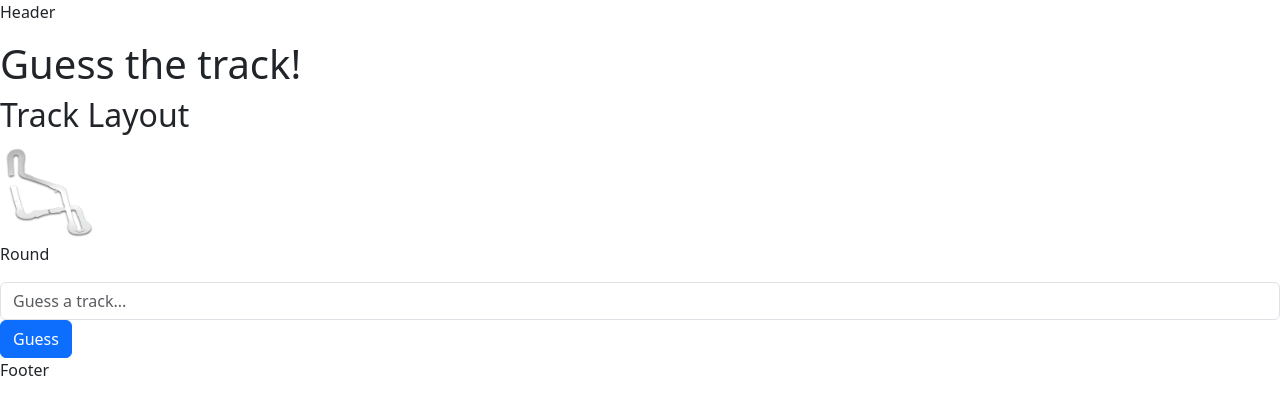
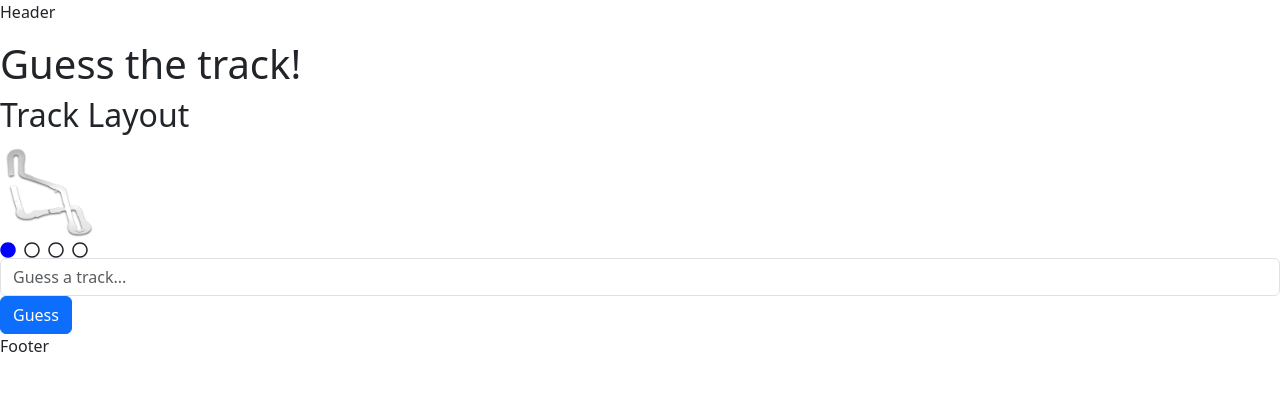
Before and after one commit to thomasamb/8dle, a Next.js app: page / in a window 1280 px wide. Shown: the top 414 px of the page. Built offline with nearby package versions, Linux system fonts and the light colour scheme.

Commit message:
RoundTracker and clues render and stack vertically

```diff
--- a/app/ui/clue.tsx
+++ b/app/ui/clue.tsx
@@ -1,13 +1,10 @@
 import { useState, useEffect } from "react";
 import GameState from "../lib/gameState";
 import Image from "next/image";
-import { Pagination } from "react-bootstrap";
+import { ReactNode } from "react";
 
 export default function Clue({ gameState }: { gameState: GameState }) {
-  let active = 1;
-  function roundSwitch(round: number) {
-    switch (round) {
-      case 1:
+  const Round1 = (): ReactNode => {
     return (
       <div id="round1">
         <Image
@@ -18,7 +15,9 @@ export default function Clue({ gameState }: { gameState: GameState }) {
         />
       </div>
     );
-      case 2:
+  };
+
+  const Round2 = (): ReactNode => {
     return (
       <div id="round2">
         <Image
@@ -29,7 +28,9 @@ export default function Clue({ gameState }: { gameState: GameState }) {
         />
       </div>
     );
-      case 3:
+  };
+
+  const Round3 = (): ReactNode => {
     return (
       <div id="round3">
         <Image
@@ -40,11 +41,28 @@ export default function Clue({ gameState }: { gameState: GameState }) {
         />
       </div>
     );
-      case 4:
+  };
+
+  const Round4 = (): ReactNode => {
     return TrackSong({ gameState });
+  };
+
+  function renderRound(idx: number): ReactNode {
+    const roundComponents = [Round1, Round2, Round3, Round4];
+    if (idx <= gameState.round) {
+      const RoundComponent = roundComponents[idx - 1];
+      return <RoundComponent />;
     }
   }
-  return <div id="clue">{roundSwitch(gameState.round)}</div>;
+
+  return (
+    <div id="clues">
+      {renderRound(1)}
+      {renderRound(2)}
+      {renderRound(3)}
+      {renderRound(4)}
+    </div>
+  );
 }
 
 function TrackSong({ gameState }: { gameState: GameState }) {
--- a/app/ui/game.tsx
+++ b/app/ui/game.tsx
@@ -6,6 +6,7 @@ import { useState } from "react";
 import GameHandler from "../lib/gameHandler";
 import { Modal } from "react-bootstrap";
 import Image from "next/image";
+import RoundTracker from "./roundTracker";
 
 export default function Game() {
   const [gameHandler, setGameHandler] = useState(new GameHandler());
@@ -21,14 +22,6 @@ export default function Game() {
         gameHandler={gameHandler}
       />
       <GameEndModal gameState={gameState} />
-    </>
-  );
-}
-
-function RoundTracker({ gameState }: { gameState: GameState }) {
-  return (
-    <>
-      <p>Round</p>
     </>
   );
 }
--- /dev/null
+++ b/app/ui/roundTracker.tsx
@@ -0,0 +1,22 @@
+import GameState from "../lib/gameState";
+import { FaRegCircle } from "react-icons/fa"; // hollow circle
+import { FaCircle } from "react-icons/fa"; // opaque circle
+
+export default function RoundTracker({ gameState }: { gameState: GameState }) {
+  const opaqueCircle = <FaCircle color="blue" />;
+  const hollowCircle = <FaRegCircle />;
+  const circle = (idx: number) => {
+    if (idx <= gameState.round) {
+      return opaqueCircle;
+    }
+    return hollowCircle;
+  };
+  return (
+    <div id="roundTracker" className="d-flex gap-2">
+      <span>{circle(1)}</span>
+      <span>{circle(2)}</span>
+      <span>{circle(3)}</span>
+      <span>{circle(4)}</span>
+    </div>
+  );
+}
```
Lines whose indentation alone changed are shown as unchanged.
